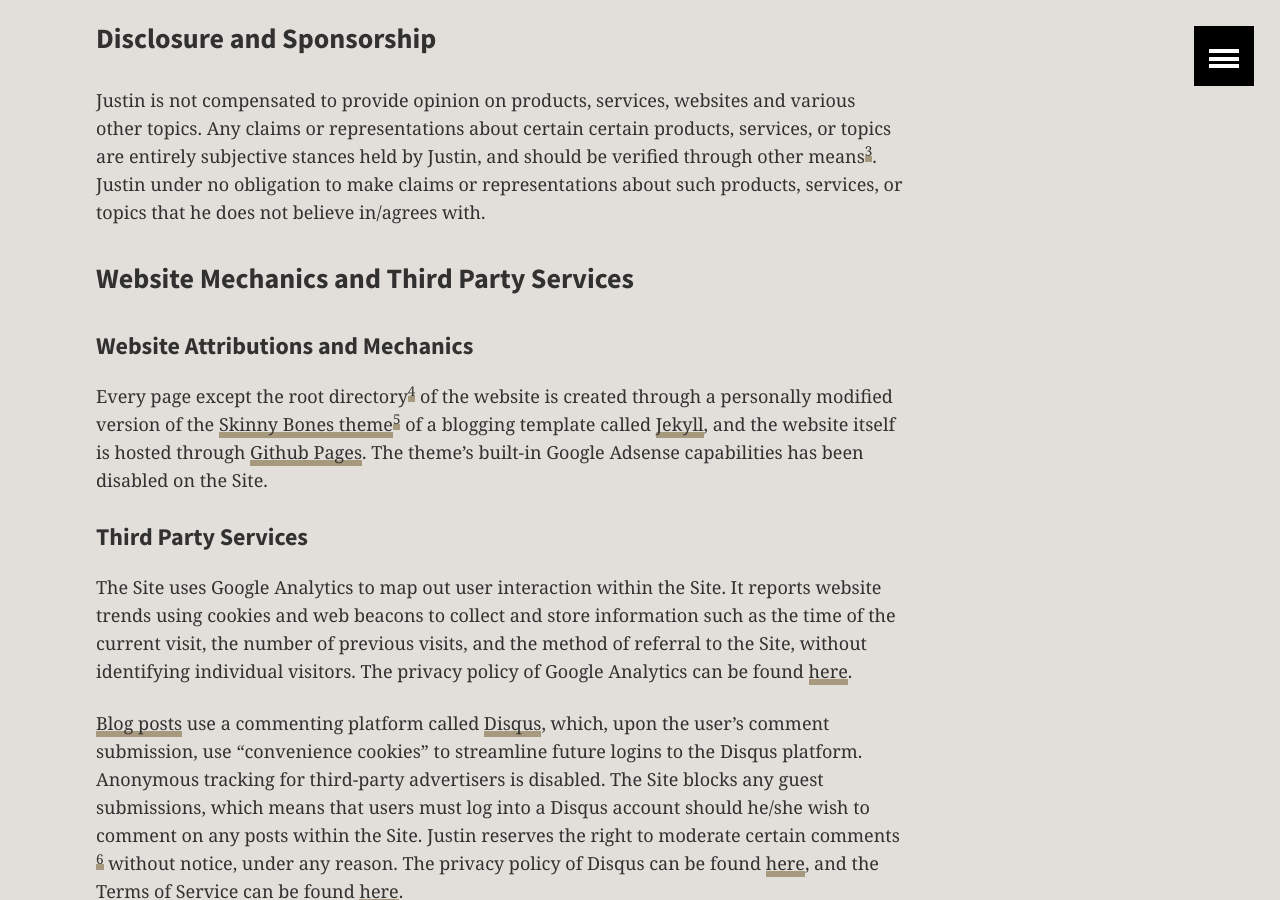
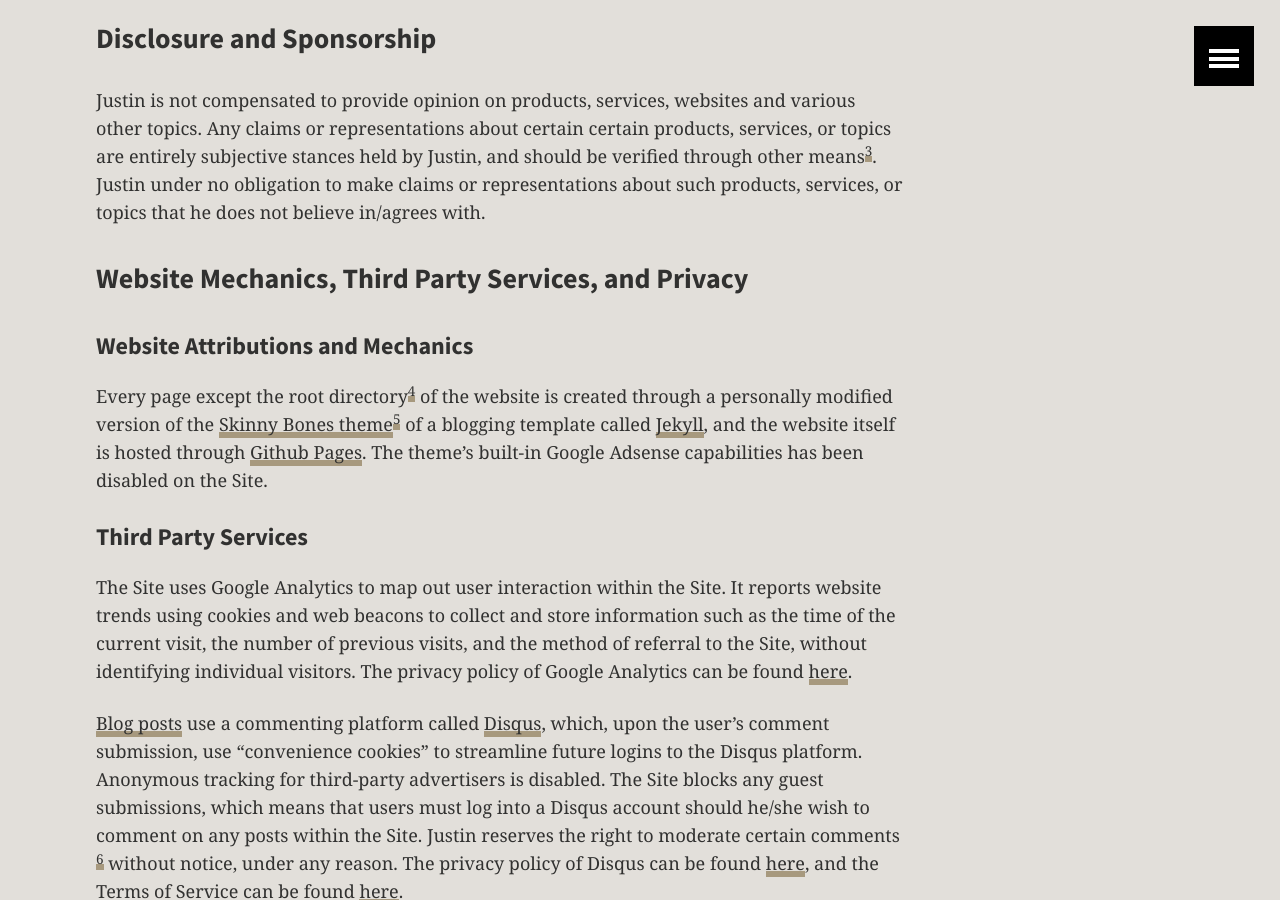
Before and after one commit to pengineered/pengineered.github.io, a Jekyll site: the page built from terms/terms.md, in a window 1280 px wide and 900 px high, scrolled down 660 px. Built offline with Jekyll 4.4.1, drawn with Linux system fonts in a browser that asks for light colours.

Commit message:
ToC work please?

```diff
--- a/terms/terms.md
+++ b/terms/terms.md
@@ -8,26 +8,28 @@ modified: 2015-06-14T16:09:07-05:00
 
 {% include toc.html %}
 
-###Information
+<h3>Information</h3>
 [This website]({{ site.url }}) ("the Site") is owned by Justin W. Lee ("Justin"), but not all contents[^1] are produced by Justin. Justin does not claim ownership of such contents, and respects the rights of the original owner where possible. Appropriate attributions may be found in forms such as text, hyperlinks, images, audio, or video across the Site.
 
 All content[^1] provided by Justin on the Site is strictly for informational purposes only. Such contents belong solely to Justin and don't necessarily represent the views, positions, agendas, or strategies of his various affiliations[^2]. Justin makes no claims or representations to the truthfulness, accuracy, or completeness of any information found in the Site or by following any links on the Site. Justin will not be liable for any losses, injuries, or damages resulting from the display, use, or application of such information. Justin will not be liable for any omissions or errors in such information, or the availability of such information.
 
-###Disclosure and Sponsorship
+<h3>Disclosure and Sponsorship</h3>
 Justin is not compensated to provide opinion on products, services, websites and various other topics. Any claims or representations about certain certain products, services, or topics are entirely subjective stances held by Justin, and should be verified through other means[^3]. Justin under no obligation to make claims or representations about such products, services, or topics that he does not believe in/agrees with.
 
-###Website Mechanics and Third Party Services
-####Website Attributions and Mechanics
+<h3>Website Mechanics, Third Party Services, and Privacy</h3>
+
+<h4>Website Attributions and Mechanics</h4>
+
 Every page except the root directory[^5] of the website is created through a personally modified version of the [Skinny Bones theme](https://mmistakes.github.io/skinny-bones-jekyll/)[^4] of a blogging template called [Jekyll](http://jekyllrb.com/), and the website itself is hosted through [Github Pages](https://pages.github.com/). The theme's built-in Google Adsense capabilities has been disabled on the Site.
 
-####Third Party Services
+<h4>Third Party Services</h4>
 The Site uses Google Analytics to map out user interaction within the Site. It reports website trends using cookies and web beacons to collect and store information such as the time of the current visit, the number of previous visits, and the method of referral to the Site, without identifying individual visitors. The privacy policy of Google Analytics can be found [here](https://support.google.com/analytics/answer/6004245).
 
 [Blog posts]({{ site.url }}/blog/) use a commenting platform called [Disqus](https://disqus.com/), which, upon the user's comment submission, use "convenience cookies" to streamline future logins to the Disqus platform. Anonymous tracking for third-party advertisers is disabled. The Site blocks any guest submissions, which means that users must log into a Disqus account should he/she wish to comment on any posts within the Site. Justin reserves the right to moderate certain comments [^6] without notice, under any reason. The privacy policy of Disqus can be found [here](https://help.disqus.com/customer/portal/articles/466259-privacy-policy), and the Terms of Service can be found [here](https://help.disqus.com/customer/portal/articles/466260-terms-of-service).
 
 The [Contact page]({{ site.url }}/contact/) uses a service called [Formspree](http://formspree.io/), which gathers user input (Name, E-mail address, and Message) and sends the information to Justin's e-mail inbox. Formspree does not store any information submitted. Because Formspree uses Mailgun's API, Mailgun's privacy policy (found [here](http://www.mailgun.com/privacy)) may apply. Every user has the option to avoid using the contact form and instead contact Justin directly via the e-mail address(es) provided, should he/she object to using a third party to transmit information.
 
-####Privacy
+<h4>Privacy</h4>
 Justin will never share any user's personal information[^7] without prior consent.
 
 [^1]: including but not limited to text, images, audio, videos, and scripts
```
